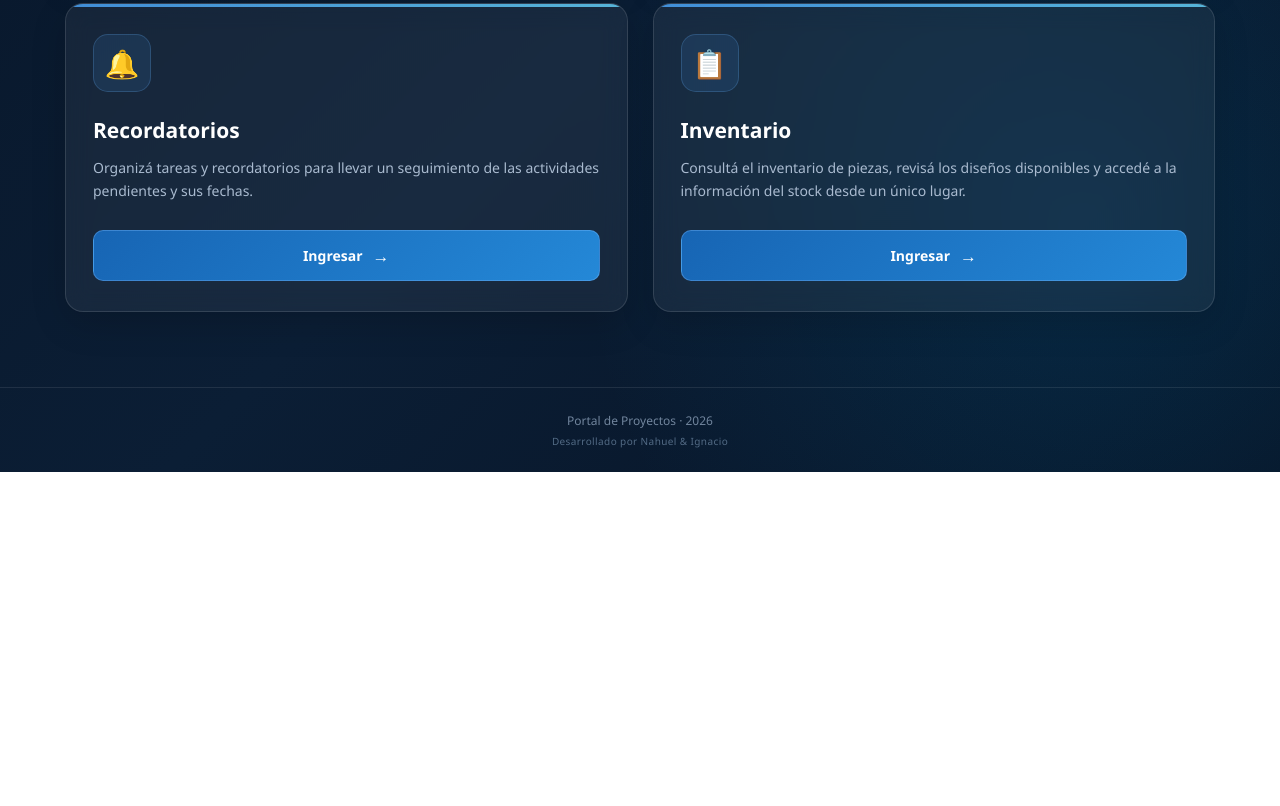
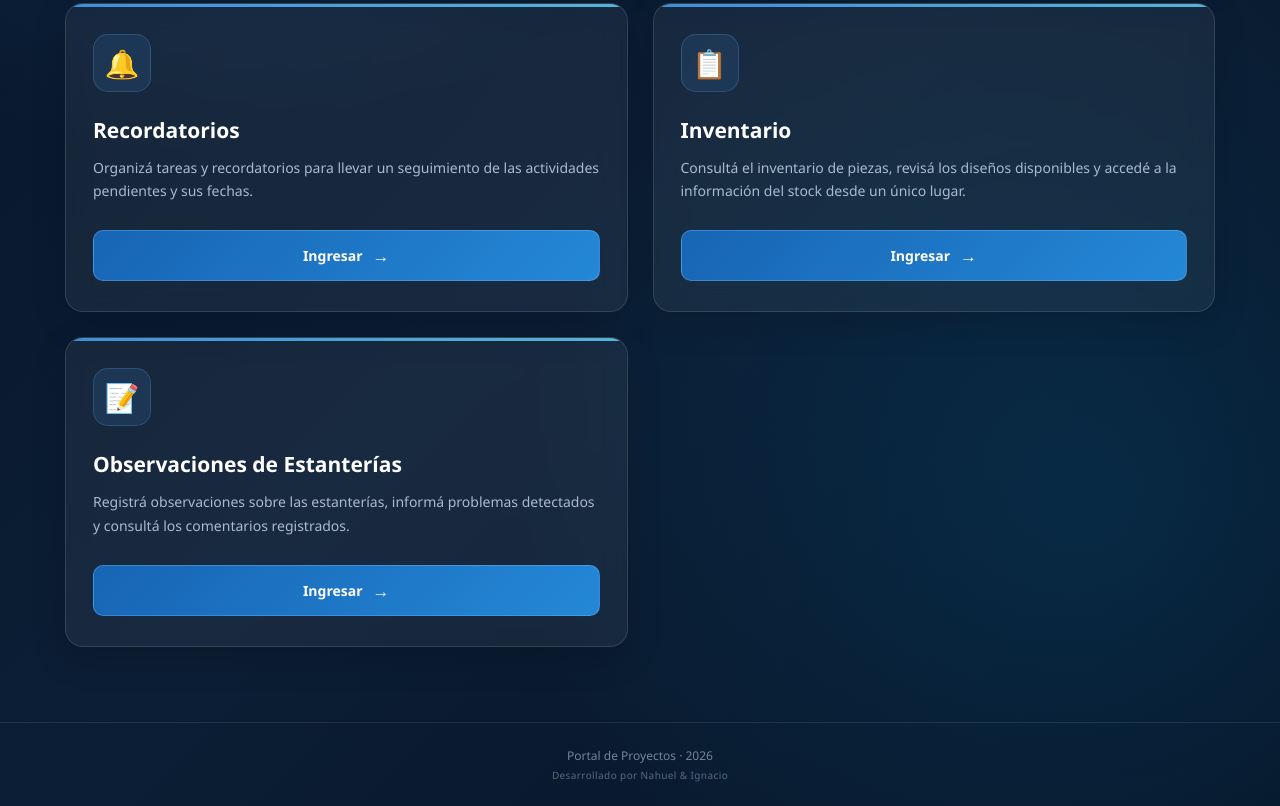
Before and after one commit to nahuel-ivan/Stellantis, a plain HTML site: page index.html in a window 1280 px wide. Shown: the part 724-1530 px from the top of the page. Before the commit the page ends 1196 px from the top, so only its background shows below. Drawn offline with Linux system fonts and the light colour scheme.

Commit message:
Update index.html

```diff
--- a/index.html
+++ b/index.html
@@ -253,7 +253,7 @@
             letter-spacing: 0.4px;
         }
 
-        /* TABLETS */
+        /* TABLETS Y CELULARES */
 
         @media (max-width: 700px) {
             header {
@@ -490,6 +490,30 @@
                 </a>
             </article>
 
+            <!-- OBSERVACIONES DE ESTANTERÍAS -->
+
+            <article class="tarjeta">
+                <div class="icono">📝</div>
+
+                <h3>Observaciones de Estanterías</h3>
+
+                <p>
+                    Registrá observaciones sobre las estanterías,
+                    informá problemas detectados y consultá los
+                    comentarios registrados.
+                </p>
+
+                <a
+                    class="boton"
+                    href="https://nahuel-ivan.github.io/Observaciones/"
+                    target="_blank"
+                    rel="noopener noreferrer"
+                >
+                    Ingresar
+                    <span class="flecha">→</span>
+                </a>
+            </article>
+
         </section>
 
     </main>
```
